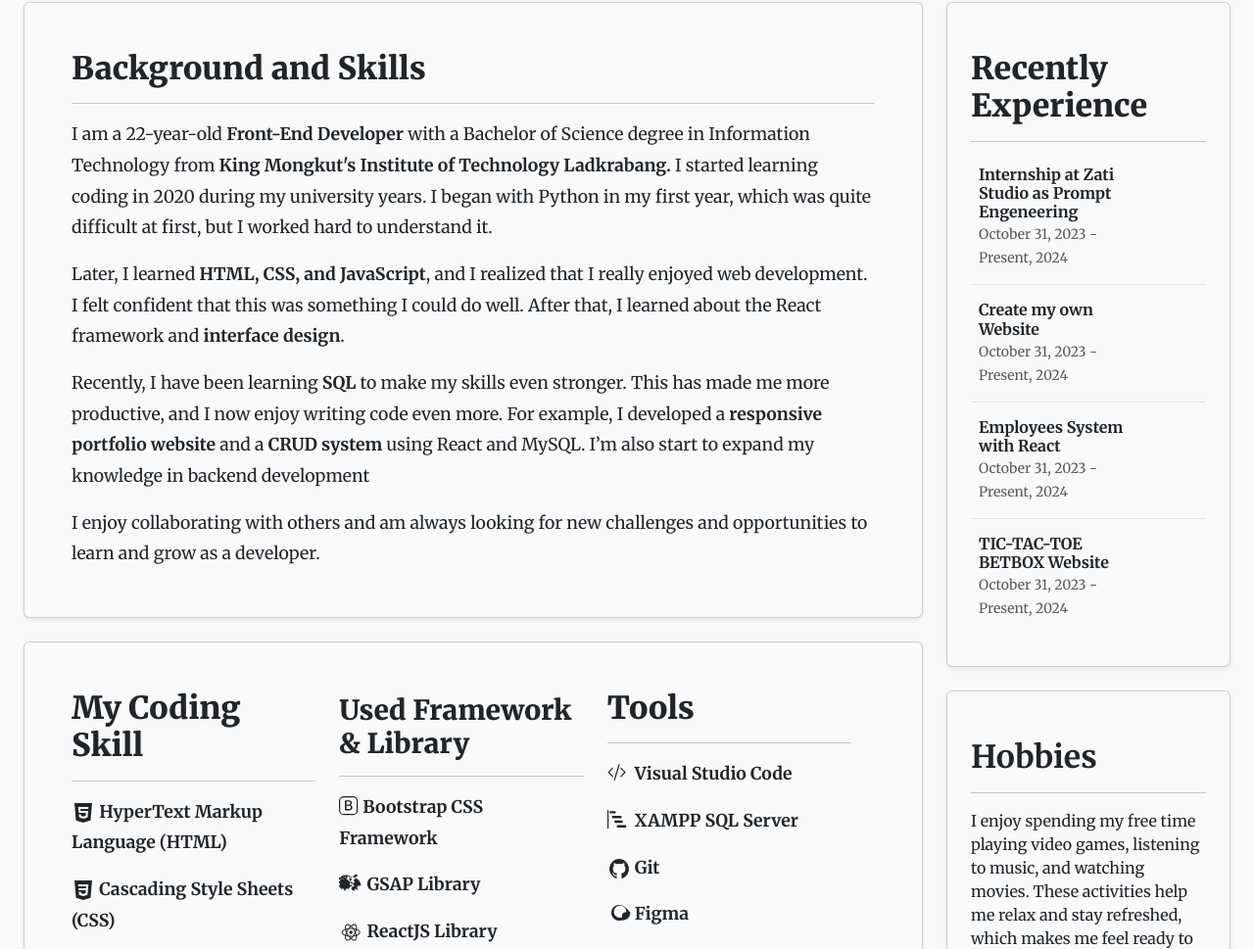
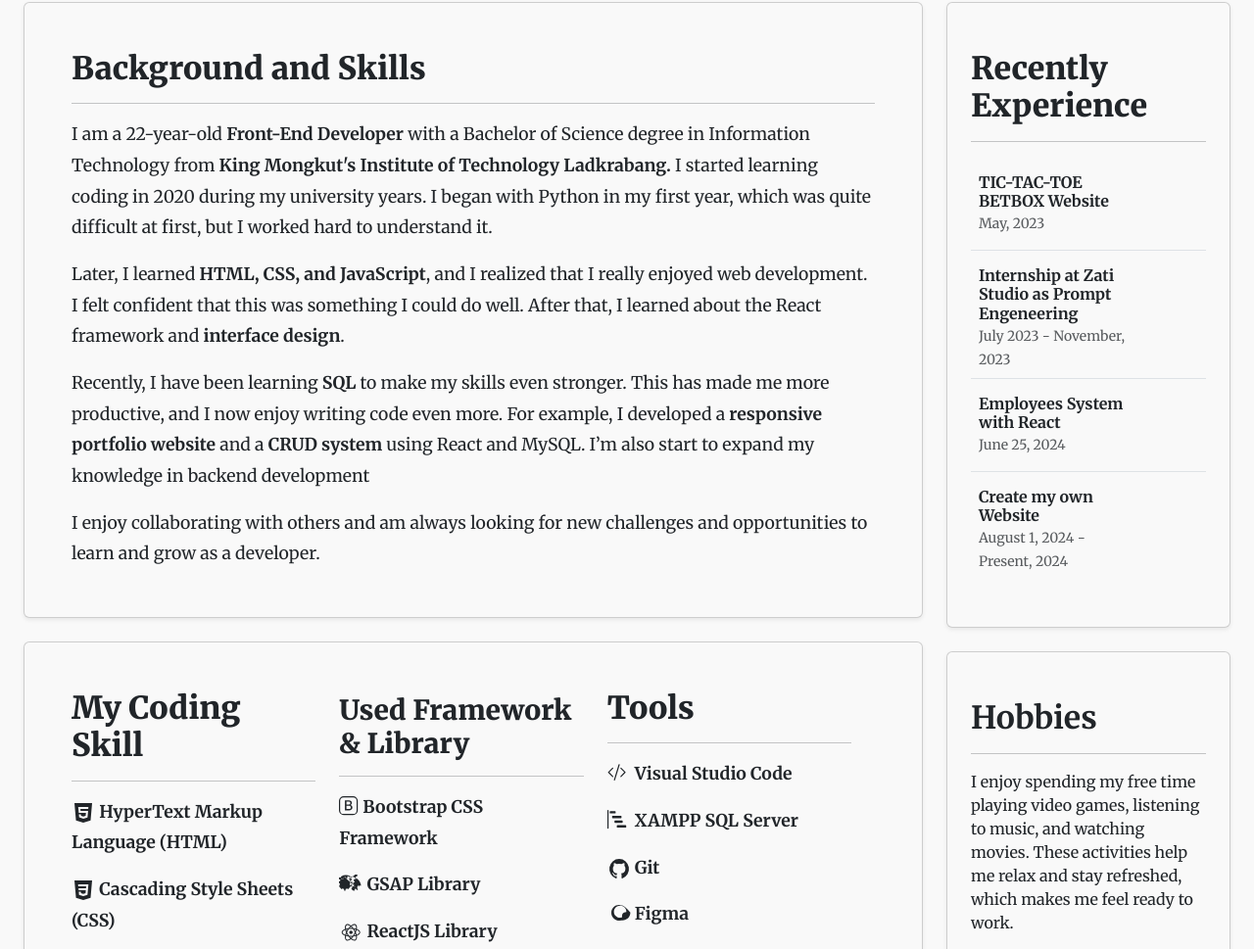
Before and after one commit to PongsaP/PersonalWebsite, a plain HTML site: page index.html in a window 1280 px wide. Shown: the part 1014-1983 px from the top of the page at 98% size. Drawn offline with nearby package versions, Linux system fonts and the light colour scheme; animation ran at ten frames a second.

Commit message:
change recently ex

```diff
--- a/index.html
+++ b/index.html
@@ -258,12 +258,28 @@
                   <hr />
                   <ul class="list-unstyled">
                     <li class="p-2 mb-2">
-                      <div class="col-lg-8">
+                      <div class="col-lg-9 mt-2">
+                        <h6 class="mb-0">
+                          <strong>TIC-TAC-TOE BETBOX Website</strong>
+                        </h6>
+                        <small class="text-body-secondary">May, 2023</small>
+                      </div>
+                    </li>
+                    <li class="p-2 border-top">
+                      <div class="col-lg-8 mt-2">
                         <h6 class="mb-0">
                           <strong>Internship at Zati Studio as Prompt
                             Engeneering</strong>
                         </h6>
-                        <small class="text-body-secondary">October 31, 2023 - Present, 2024</small>
+                        <small class="text-body-secondary">July 2023 - November, 2023</small>
+                      </div>
+                    </li>
+                    <li class="p-2 border-top">
+                      <div class="col-lg-8 my-2">
+                        <h6 class="mb-0">
+                          <strong>Employees System with React</strong>
+                        </h6>
+                        <small class="text-body-secondary">June 25, 2024</small>
                       </div>
                     </li>
                     <li class="p-2 border-top">
@@ -271,17 +287,10 @@
                         <h6 class="mb-0">
                           <strong>Create my own Website</strong>
                         </h6>
-                        <small class="text-body-secondary">October 31, 2023 - Present, 2024</small>
+                        <small class="text-body-secondary">August 1, 2024 - Present, 2024</small>
                       </div>
                     </li>
-                    <li class="p-2 border-top">
-                      <div class="col-lg-8 my-2">
-                        <h6 class="mb-0">
-                          <strong>Employees System with React</strong>
-                        </h6>
-                        <small class="text-body-secondary">October 31, 2023 - Present, 2024</small>
-                      </div>
-                    </li>
+
                     <!-- <li class="p-2 border-top">
                                             <div class="col-lg-9 my-2">
                                                 <h6 class="mb-0"><strong>The Complete 2024 Web Development
@@ -290,14 +299,6 @@
                                                     2024</small>
                                             </div>
                                         </li> -->
-                    <li class="p-2 border-top">
-                      <div class="col-lg-9 mt-2">
-                        <h6 class="mb-0">
-                          <strong>TIC-TAC-TOE BETBOX Website</strong>
-                        </h6>
-                        <small class="text-body-secondary">October 31, 2023 - Present, 2024</small>
-                      </div>
-                    </li>
                   </ul>
                 </div>
               </div>
```
